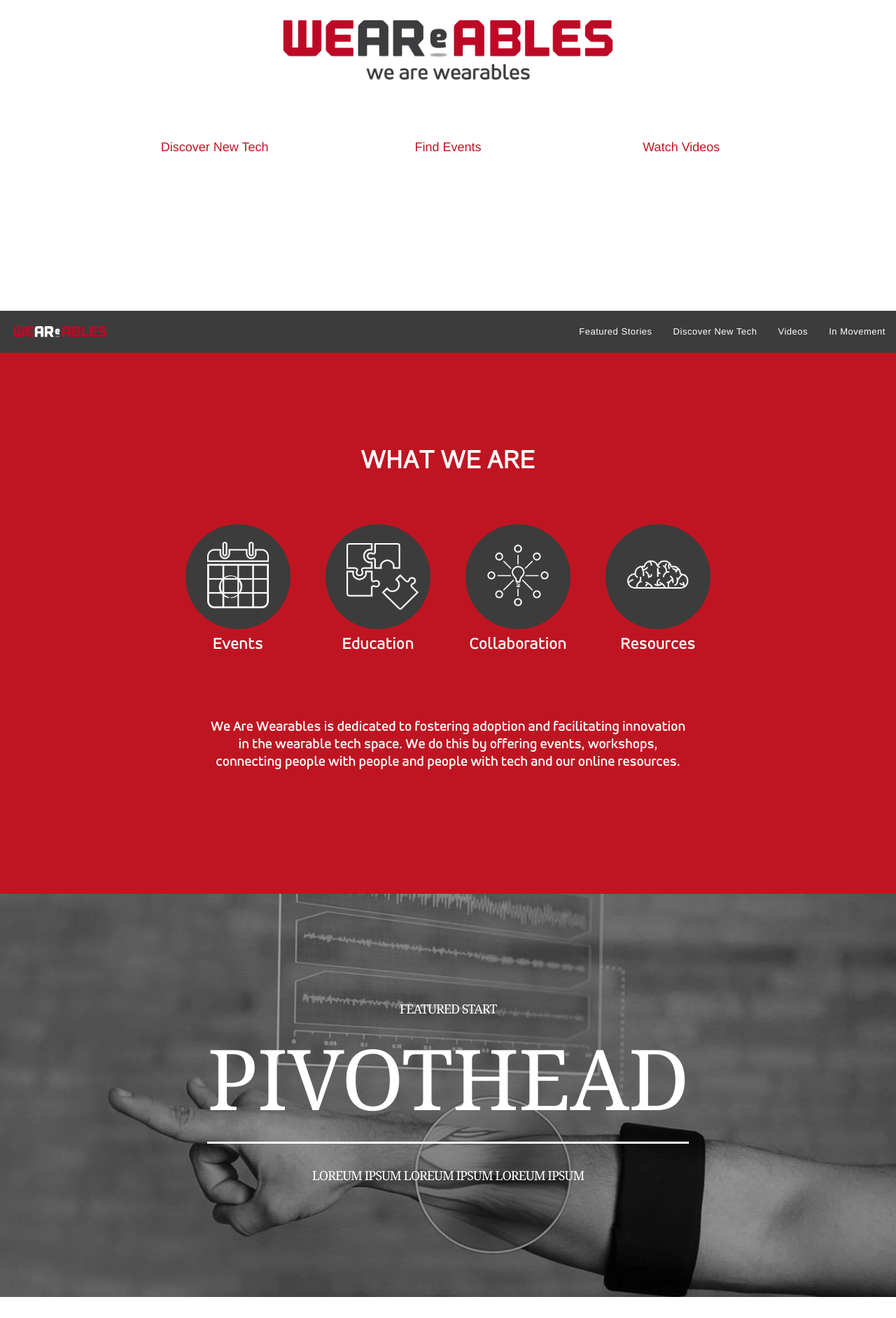
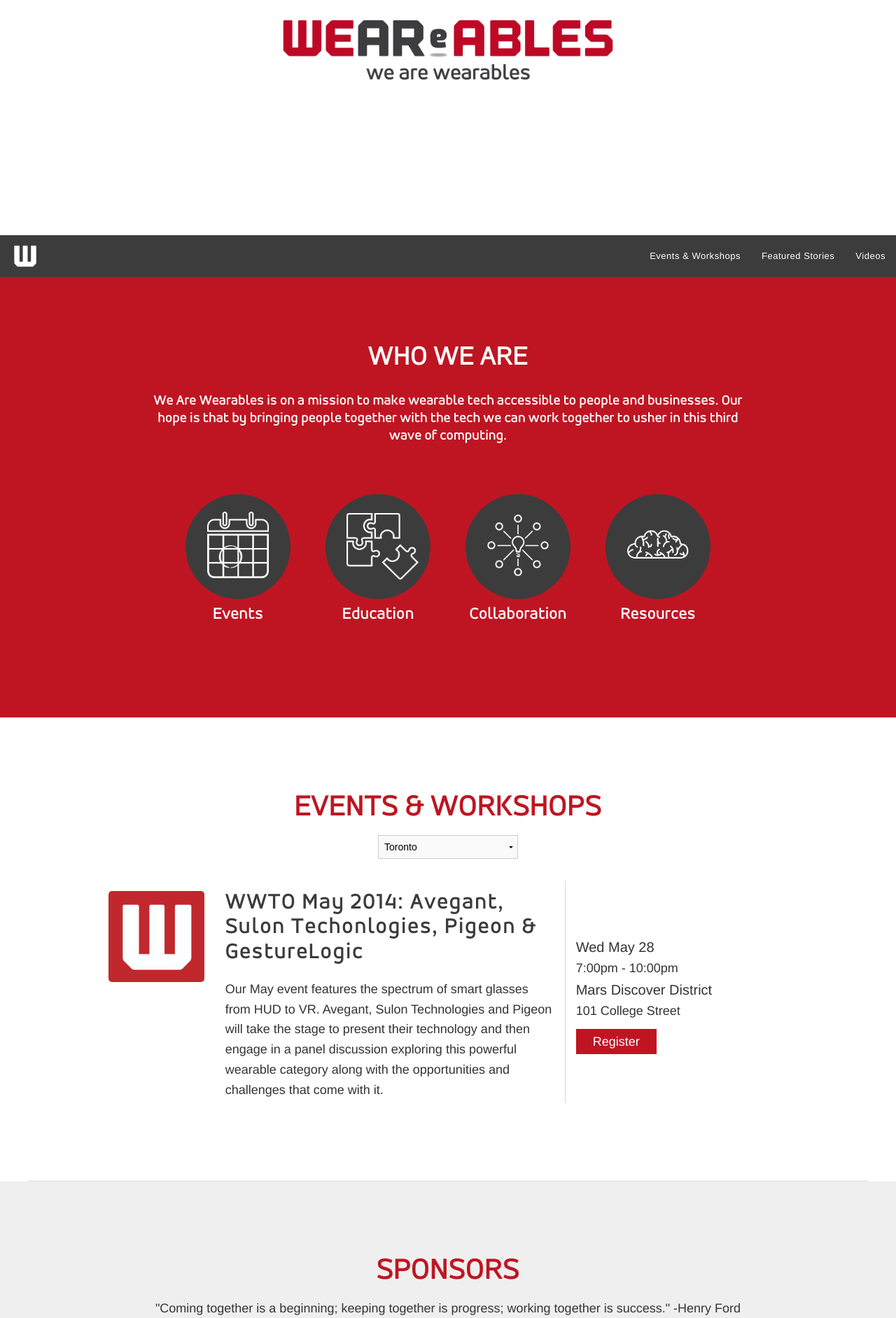
Before and after one commit to scottchen18/wearables, a CodeIgniter app: page / in a window 1280 px wide. Shown: the part 196-2079 px from the top of the page at 70% size. Run offline with CodeIgniter, Linux system fonts and the light colour scheme.

Commit message:
second round of style changes

```diff
--- a/application/assets/css/style.css
+++ b/application/assets/css/style.css
@@ -54,10 +54,10 @@
 }
 .page1{
 	background:#bf1522;
-	padding:120px 0px;
+	padding:80px 0px;
 }
 .page2{
-	padding:140px;
+	padding:80px 0px;
 	background:url(../img/pivot1.png);
 	background-size:cover;
 	background-position:center center;
@@ -65,7 +65,7 @@
 
 }
 .page3{
-	padding:100px 0px;
+	padding:80px 0px;
 }
 .s_center{
 	text-align:center;
--- a/application/views/main/landing.php
+++ b/application/views/main/landing.php
@@ -4,20 +4,7 @@
 			<div class="s_center nav_logo">
 				<img class="logo_title" src="<?php echo base_url();?>application/assets/img/Logo_Color.png">
 			</div>
-			<div style="margin-top:60px;">
-				<div class="row">
-					<div class="small-4 columns s_center">
-						<span class="top_nav"> Discover New Tech</span>
-					</div>
 
-					<div class="small-4 columns s_center">
-						<span class="top_nav">Find Events </span>
-					</div>
-					<div class="small-4 columns s_center">
-						<span class="top_nav">Watch Videos </span>
-					</div>
-				</div>
-			</div>
 		</div>
 	</div>
 </section>
@@ -25,16 +12,15 @@
 <nav class="top-bar" data-topbar="">
     <ul class="title-area cap">
         <li class="name">
-<a href="<?php echo base_url();?>" class="nominw"><img style="width:132px;margin:22px 0px 0px 20px;" src="<?php echo base_url();?>application/assets/img/nav_logo.png"></a>
+<a href="<?php echo base_url();?>" class="nominw"><img style="width:32px;margin:14px 0px 0px 20px;" src="<?php echo base_url();?>application/assets/img/wearables-icon-white.png"></a>
         </li>
  		<li class="toggle-topbar menu-icon"><a href="#">Menu</a></li>
     </ul>
 	<section class="top-bar-section">
 	    <ul class="right">
+			<li><a>Events & Workshops</a></li>
 			<li><a>Featured Stories</a></li>
-			<li><a>Discover New Tech</a></li>
 	        <li><a>Videos</a></li>
-	 		<li><a>In Movement</a></li>
 	    </ul>
 	</section>
 </nav>
@@ -43,11 +29,17 @@
 	<div class="row">
 		<div class="small-12 columns">
 			<div class="s_center wwa">
-				What we are
+				Who we are
 			</div>
 		</div>
 	</div>
-
+	<div class="row">
+		<div class="small-12 columns s_center">
+			<p class="p1">
+				We Are Wearables is on a mission to make wearable tech accessible to people and businesses. Our hope is that by bringing people together with the tech we can work together to usher in this third wave of computing.
+			</p>
+		</div>
+	</div>
 	<section style="max-width:50em;margin:40px auto;">
 	<div class="row">
 		<div class="small-6 medium-3 columns s_center">
@@ -79,36 +71,9 @@
 		</div>
 	</div>
 
-	<div class="buffer2em"></div>
-	<div class="row">
-		<div class="small-12 columns s_center">
-			<p class="p1">
-				We Are Wearables is dedicated to fostering adoption and
-				facilitating innovation in the wearable tech space.
-				We do this by offering events, workshops, connecting people
-				with people and people with tech and our online resources.
-			</p>
-		</div>
-	</div>
 	</section>
 
 
-</section>
-
-<section class="page2">
-	<div class="row">
-		<div class="small-12 columns s_center">
-			<div style="margin-bottom:30px">
-				<span class="fs" >Featured Start</span>
-			</div>
-			<div>
-				<span class="ph">Pivothead</span>
-			</div>
-			<div class="fs">
-				Loreum Ipsum Loreum Ipsum Loreum Ipsum
-			</div>
-		</div>
-	</div>
 </section>
 
 <section class="page3">
@@ -131,7 +96,6 @@
 			<div class="h2">WWTO May 2014: Avegant, Sulon Techonlogies, Pigeon & GestureLogic</div>
 			<p class="p2" style="margin-top:20px">
 				Our May event features the spectrum of smart glasses from HUD to VR. Avegant, Sulon Technologies and Pigeon will take the stage to present their technology and then engage in a panel discussion exploring this powerful wearable category along with the opportunities and challenges that come with it.
-				<a class="custom1">Learn More</a>
 			</p>
 		</div>
 
@@ -145,42 +109,15 @@
 		</div>
 	</div>
 </section>
+
 <section class="border"></section>
-<section class="page3">
-	<div class="row">
-		<div class="small-12 columns s_center">
-			<h1 class="red">Videos</h1>
-			<p class="p2">
-				Loreum Ipsum Loreum Ipsum Loreum IpsumLoreum Ipsum Loreum Ipsum Loreum IpsumLoreum Ipsum Loreum Ipsum Loreum IpsumLoreum Ipsum Loreum Ipsum Loreum Ipsum
-			</p>
-		</div>
-	</div>
-
-	<div class="row">
-		<div class="small-12 medium-4 columns s_center">
-			<div class="video_place"></div>
-			<div class="video_title"> Video Title 1</div>
-		</div>
-
-		<div class="small-12 medium-4 columns s_center">
-			<div class="video_place"></div>
-			<div class="video_title"> Video Title 2</div>
-		</div>
-
-		<div class="small-12 medium-4 columns s_center">
-			<div class="video_place"></div>
-			<div class="video_title"> Video Title 3</div>
-		</div>
-	</div>
-</section>
-<section class="border"></section>
-<section class="page3">
+<section style="background:#efefef;" class="page3">
 
 	<div class="row">
 		<div class="small-12 columns s_center">
-			<h1 class="red">Our Sponsors</h1>
+			<h1 class="red">Sponsors</h1>
 			<p class="p2">
-				Loreum Ipsum Loreum Ipsum Loreum IpsumLoreum Ipsum Loreum Ipsum Loreum IpsumLoreum Ipsum Loreum Ipsum Loreum IpsumLoreum Ipsum Loreum Ipsum Loreum Ipsum
+				"Coming together is a beginning; keeping together is progress; working together is success." -Henry Ford
 			</p>
 		</div>
 	</div>
@@ -207,19 +144,60 @@
 	</div>
 </section>
 
+<section class="page2">
+	<div class="row">
+		<div class="small-12 columns s_center">
+			<div style="margin-bottom:30px">
+				<span class="fs" >Featured Story</span>
+			</div>
+			<div>
+				<span class="ph">Pivothead</span>
+			</div>
+			<div class="fs">
+				A kick ass article by Tom Emrich
+			</div>
+		</div>
+	</div>
+</section>
+
+<section class="border"></section>
+<section class="page3">
+	<div class="row">
+		<div class="small-12 columns s_center">
+			<h1 class="red">Videos</h1>
+		</div>
+	</div>
+
+	<div class="row">
+		<div class="small-12 medium-4 columns s_center">
+			<div class="video_place"></div>
+			<div class="video_title"> Video Title 1</div>
+		</div>
+
+		<div class="small-12 medium-4 columns s_center">
+			<div class="video_place"></div>
+			<div class="video_title"> Video Title 2</div>
+		</div>
+
+		<div class="small-12 medium-4 columns s_center">
+			<div class="video_place"></div>
+			<div class="video_title"> Video Title 3</div>
+		</div>
+	</div>
+</section>
+
+
 <section class="footer">
 	<div class="row">
 		<div class="small-12 medium-4 columns f_box">
-					<div class="f_top">Company</div>
+					<div class="f_top">Other Links</div>
 					<div class="sub_text4Footer">
 						<ul class="f_list">
 
-							<a href="http://projectspac.es/about"><li>About</li></a>
-							<a href="http://blog.projectspac.es" target="blank_"><li>Blog</li></a>
-							<a href="http://projectspac.es/perks"><li>Perks</li></a>
-							<a href="http://projectspac.es/press"><li>Press</li></a>
-							<a href="http://projectspac.es/agency"><li>Agency</li></a>
-							<a href="http://projectspac.es/join"><li>Join</li></a>
+							<a href="http://projectspac.es/about"><li>About Us</li></a>
+							<a href="http://blog.projectspac.es" target="blank_"><li>Press</li></a>
+							<a href="http://projectspac.es/perks"><li>Join The Movement</li></a>
+							<a href="http://projectspac.es/press"><li>Contact Us</li></a>
 
 						</ul>
 
```
Also changed, not shown: application/assets/img/wearables-icon-white.png (added), application/assets/wearables-icon-white.png (added).
